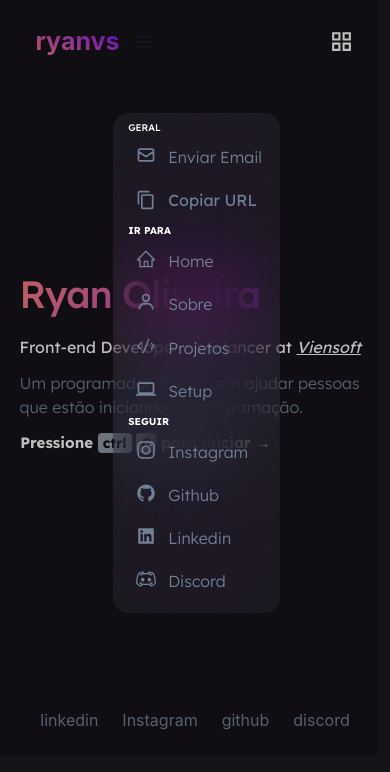
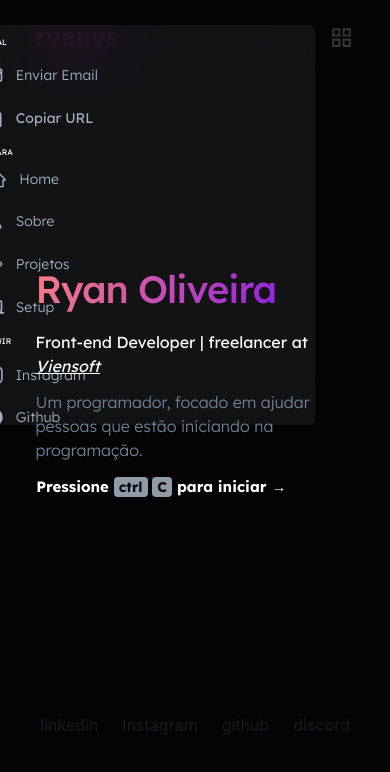
Before and after one commit to ryanoliveiragit/Portfolio-typescript, a Next.js app: page / in a window 390 px wide. Both pictures are taken after a click on the icon 341 px from the left and 41 px from the top of the page. Shown: the top 772 px of the page. Built offline with nearby package versions, Linux system fonts and the light colour scheme.

Commit message:
add-responsive-menu-index

```diff
--- a/src/components/modal/content/alert.tsx
+++ b/src/components/modal/content/alert.tsx
@@ -5,7 +5,7 @@
   Box,
   CloseButton,
   useDisclosure,
-  Button,
+  Text,
 } from "@chakra-ui/react";
 
 function AlertModal() {
@@ -31,10 +31,9 @@
           fontWeight={"300"}
           bgColor={"transparent"}
         >
-          Copiado
+          <Text fontSize={14}>Copiado</Text>
         </AlertTitle>
       </Box>
-      <AlertIcon color={"pink.300"} w={15} />
       <CloseButton
         alignSelf="flex-start"
         position="relative"
@@ -46,7 +45,7 @@
       />
     </Alert>
   ) : (
-    <button onClick={onOpen}>Copiar URL</button>
+    <button onClick={onOpen}><Text fontSize={14}>Copiar URL</Text></button>
   );
 }
 export default AlertModal;
--- a/src/components/modal/index.tsx
+++ b/src/components/modal/index.tsx
@@ -24,41 +24,41 @@
     <>
       <Box
           onClick={closemodal}
-          position={"absolute"}
-          top={"0%"}
-          left={"0%"}
-          bottom={"0%"}
-          w={"97vw"}
-          bgColor={'#00000040'}
+          position={"fixed"}
+          display={'flex'}
+          alignItems={'flex-start'}
+          justifyContent={'center'}
+          width={'100%'}
+          inset={'0px'}
+          padding={'14vh 16px 16px'}
+          bgColor={'rgba(0, 0, 0, 0.8)'}
       >
       </Box>
       <Box
-          left={'29%'}
-          top={'15%'}
-          padding={'0%'}
-          fontSize={16}
-          w={"45%"}
+          width={'100%'}
+          fontSize={14}
+          maxWidth={"900px"}
           position={"absolute"}
-          borderRadius={"15px"}
+          borderRadius={"35px"}
           fontFamily={"Lexend"}
         >
           <Box
-            bgColor={"rgba(255, 255, 255, 0.05)"}
-            backdropFilter={"saturate(300%) blur(40px)"}
+            background={'rgba(255, 255, 255, 0.062);'}
+            backdropFilter={"saturate(300%) blur(25px);"}
             pl={3}
             fontWeight={"300"}
-            borderRadius={"15px"}
-            color={"gray.500"}
-            w={"95%"}
-            h={"500px"}
+            borderRadius={"5px"}
+            color={"gray.400"}
+            w={"90%"}
+            h={"400px"}
             overflowY={"scroll"}
           >
             <Text
               pt={"2%"}
-              m={"2%"}
-              fontWeight={"500"}
+              m={"1%"}
+              fontWeight={"400"}
               color={"white"}
-              fontSize={'0.6rem'}
+              fontSize={8}
             >
               GERAL
             </Text>
@@ -69,10 +69,10 @@
             >
               <Text
                 className="highlight"
-                p={2}
+                p={1}
                 gap={3}
                 display={"flex"}
-                m={"2%"}
+                m={"4% 1%"}
               >
                 <HiOutlineMail size={20} />
                 Enviar Email
@@ -81,10 +81,10 @@
             <Text
               className="highlight"
               alignItems={"center"}
-              p={2}
+              p={1}
               gap={3}
               display={"flex"}
-              m={"2%"}
+              m={"4% 1%"}
             >
               <MdOutlineContentCopy size={20} />
               <Box onClick={() => copy("https://ryanvs.dev/")}>
@@ -93,17 +93,17 @@
             </Text>
             <Text
               gap={3}
-              m={"2%"}
-              fontWeight={"700"}
+              m={"1%"}
+              fontWeight={"400"}
               color={"white"}
-              fontSize={10}
+              fontSize={8}
             >
               IR PARA
             </Text>
             <a href="http://localhost:3000/">
               <Text
                 className="highlight"
-                p={2}
+                p={1}
                 gap={3}
                 display={"flex"}
                 m={"2%"}
@@ -112,41 +112,41 @@
                 <Link href="/">Home</Link>
               </Text>
             </a>
-            <Text className="highlight" p={2} gap={3} display={"flex"} m={"2%"}>
+            <Text className="highlight" p={1} gap={3} display={"flex"} m={"4% 1%"}>
               <BiUser size={20} />
               <Link href="/sobre">Sobre</Link>
             </Text>
-            <Text className="highlight" p={2} gap={3} display={"flex"} m={"2%"}>
+            <Text className="highlight" p={1} gap={3} display={"flex"} m={"4% 1%"}>
               <RxCode size={20} />
               <Link href="/projetos">Projetos</Link>
             </Text>
-            <Text className="highlight" p={2} gap={3} display={"flex"} m={"2%"}>
+            <Text className="highlight" p={1} gap={3} display={"flex"} m={"4% 1%"}>
               <MdOutlineComputer size={20} />
               Setup
             </Text>
             <Text
               gap={3}
               display={"flex"}
-              m={"2%"}
-              fontWeight={"700"}
+              m={"1%"}
+              fontWeight={"400"}
               color={"white"}
-              fontSize={10}
+              fontSize={8}
             >
               SEGUIR
             </Text>
-            <Text className="highlight" p={2} gap={3} display={"flex"} m={"2%"}>
+            <Text className="highlight" p={1} gap={3} display={"flex"} m={"4% 1%"}>
               <FaInstagram size={20} />
               Instagram
             </Text>
-            <Text className="highlight" p={2} gap={3} display={"flex"} m={"2%"}>
+            <Text className="highlight" p={1} gap={3} display={"flex"} m={"4% 1%"}>
               <AiFillGithub size={20} />
               Github
             </Text>
-            <Text className="highlight" p={2} gap={3} display={"flex"} m={"2%"}>
+            <Text className="highlight" p={1} gap={3} display={"flex"} m={"4% 1%"}>
               <AiFillLinkedin size={20} />
               Linkedin
             </Text>
-            <Text className="highlight" p={2} gap={3} display={"flex"} m={"2%"}>
+            <Text className="highlight" p={1} gap={3} display={"flex"} m={"4% 1%"}>
               <RxDiscordLogo size={20} />
               Discord
             </Text>
--- a/src/pages/index.tsx
+++ b/src/pages/index.tsx
@@ -1,18 +1,17 @@
-import { Flex, Center, Text, Stack, Box } from "@chakra-ui/react";
+import { Flex, Center, Text, Stack, Box, Container, useDisclosure } from "@chakra-ui/react";
 import Header from "../components/header";
-import { Container } from "../components/layout";
 import SmallWithNavigation from "../components/footer";
 import { useState, useEffect, useRef } from "react";
 import BasicUsage from "../components/modal";
-
+import { Fade, ScaleFade, Slide, SlideFade } from '@chakra-ui/react'
 
 export default function Home() {
+  const { isOpen, onToggle } = useDisclosure();
   const [isComponentVisible, setIsComponentVisible] = useState(false);
   const handleKeyDown = (event: KeyboardEvent) => {
     if (event.ctrlKey && event.key === "c") {
       setIsComponentVisible(true);
     }
-
   };
   useEffect(() => {
     document.addEventListener("keydown", handleKeyDown);
@@ -20,6 +19,14 @@
       document.removeEventListener("keydown", handleKeyDown);
     };
   }, []);
+  const handleClick = () => {
+    onToggle()
+    setIsComponentVisible(true)
+  }
+  const handleClickClose = () => {
+    onToggle()
+    setIsComponentVisible(false)
+  }
 
   const ref = useRef<HTMLDivElement>(null);
   useEffect(() => {
@@ -27,61 +34,70 @@
       // Verifica se o elemento clicado é o mesmo elemento ou um descendente do elemento que você deseja monitorar
       if (ref.current && !ref.current.contains(event.target as Node)) {
         // Se não for, chame a função desejada
-      console.log('clicked outside');
+        console.log("clicked outside");
         setIsComponentVisible(false);
       }
     };
 
     // Adiciona o manipulador de eventos "click" ao documento
-  document.addEventListener('click', handleClick);
+    document.addEventListener("click", handleClick);
 
     // Retorna uma função de limpeza para remover o manipulador de eventos quando o componente for desmontado
     return () => {
-    document.removeEventListener('click', handleClick);
+      document.removeEventListener("click", handleClick);
     };
   }, [ref]);
 
   return (
     <>
       <Header />
-      <Container>
+      <Container display={'flex'} flexDirection={'column'} min-height={'100vh'} position={'relative'}>
+
         <Flex
           fontFamily={"Lexend"}
-          height={"74vh"}
+          minHeight={'75vh'}
           justify-content={"center"}
           w={"100%"}
         >
-          <Center w={"100%"} fontSize={43} justify-content={"space-around"}>
-
+          <Box  mt={'70px'}>
+          <Fade transition={{ enter: { duration: .3 }, exit: { duration: .3 } }} in={isOpen}>
+                  {isComponentVisible && (
+                    <BasicUsage
+                      closemodal={() => handleClickClose()}
+                    />
+                  )}
+              </Fade>
+          </Box>
+          <Center fontSize={43}>
             <Stack
               alignContent={"center"}
               flexWrap={"wrap"}
               alignItems={"stretch"}
               w={"100%"}
               spacing={3}
-              mb={90}
             >
-              <Box mb={10}>
-              <Box w={'10%'}>
-              {isComponentVisible && <BasicUsage closemodal={() =>setIsComponentVisible(false)}/>}
-              </Box>
-              </Box>
               <Text
                 fontSize={38}
                 fontWeight={"500"}
                 className="gradient"
                 letterSpacing={-1}
               >
-                {'Ryan Oliveira'}
+                {"Ryan Oliveira"}
               </Text>
               <Text fontSize="md" color={"white"}>
-                Front-end Developer | freelancer at <i><u>Viensoft</u></i>
+                Front-end Developer | freelancer at{" "}
+                <i>
+                  <u>Viensoft</u>
+                </i>
               </Text>
               <Text fontSize="md" fontWeight={"300"} color={"gray.500"}>
                 Um programador, focado em ajudar pessoas que estão iniciando na
                 programação.
               </Text>
-              <button onClick={() => setIsComponentVisible(true)} className="buttonHome">
+              <button
+                onClick={() => handleClick()}
+                className="buttonHome"
+              >
                 Pressione <kbd className="kbd">ctrl</kbd>{" "}
                 <kbd className="kbd">C</kbd> para iniciar →
               </button>
--- a/src/pages/projetos.tsx
+++ b/src/pages/projetos.tsx
@@ -23,8 +23,8 @@
       <Container>
         <Center display={'column'}>
         <Text
-          mt={'15%'}
-          className={"gradientMobile"}
+          mt={'5vh'}
+          className={"gradient"}
           fontWeight={"700"}
           fontSize={24}
           color={"gray.500"}
@@ -36,7 +36,7 @@
             desenvolvendo durante a minha jornada como programador.
           </Text>
           </Center>
-        <Text mb={'5%'} mt={'5%'} fontSize={14} fontWeight={"600"} color={"gray.100"}>
+        <Text mb={'0%'} mt={'13%'} fontSize={14} fontWeight={"600"} color={"gray.100"}>
             Projetos Populares
           </Text>
         <SimpleGrid pb={'25%'} gap={5} columns={2} spacing={2}>
--- a/styles/GlobalStyles.css
+++ b/styles/GlobalStyles.css
@@ -3,7 +3,7 @@
   color: aqua;
 }
 body {
-  padding: 2% 5%;
+  padding: 1% 5%;
   background-color:#08060cf1 !important;
 
 }
@@ -37,7 +37,7 @@
   cursor: pointer;
   transition: 0.2s;
   color: white;
-  background-color: rgba(53, 53, 53, 0.226);
+
 }
 option {
 padding: 2%!important;
@@ -73,7 +73,6 @@
   color: black;
 
 }
-
 .gradientMobile {
   /* Primeiro passo: definir um degradê como fundo */
   background-image: linear-gradient(135deg, #ff8080, #ff05ea);
@@ -170,10 +169,4 @@
     flex-direction: column;
     display: flex;
   }
-  .none {
-    display: none;
-  }
-  .gradientMobile {
-    display: none;
-  }
 }
```
Lines whose indentation alone changed are shown as unchanged.
